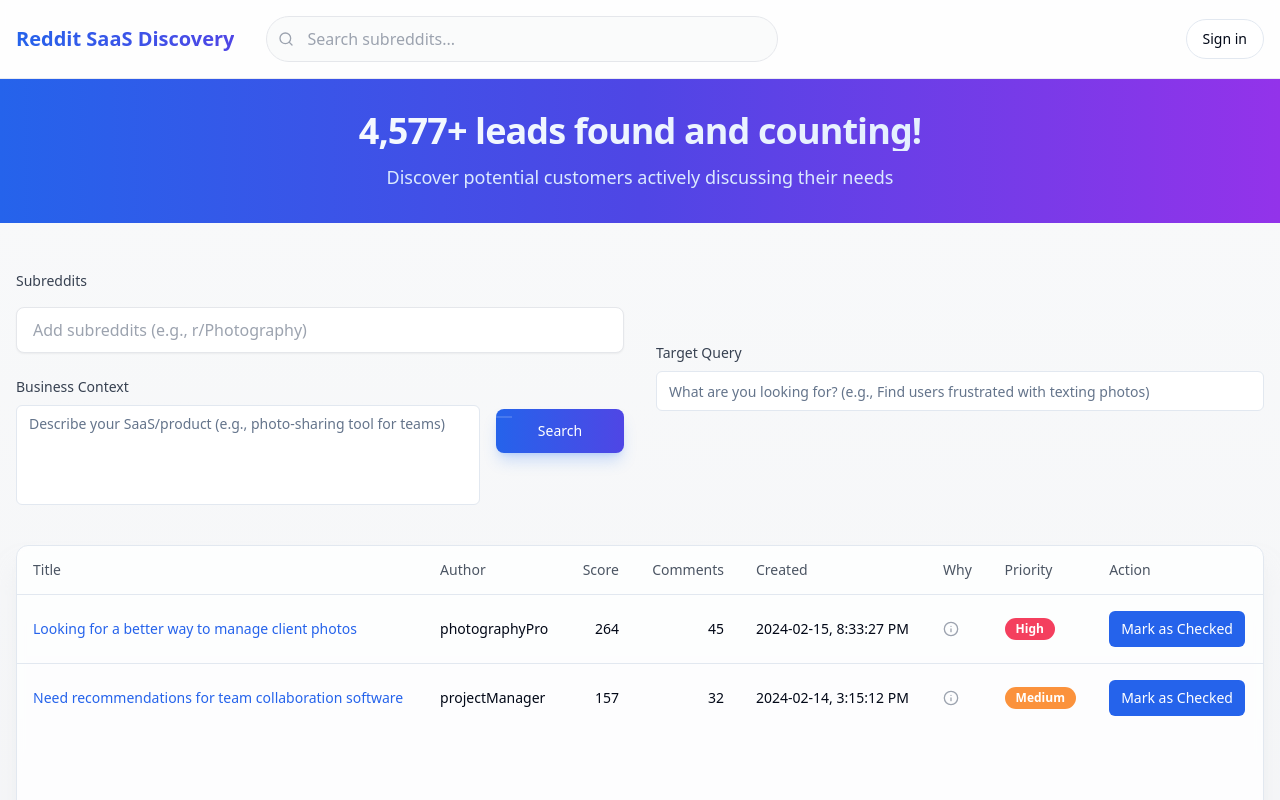
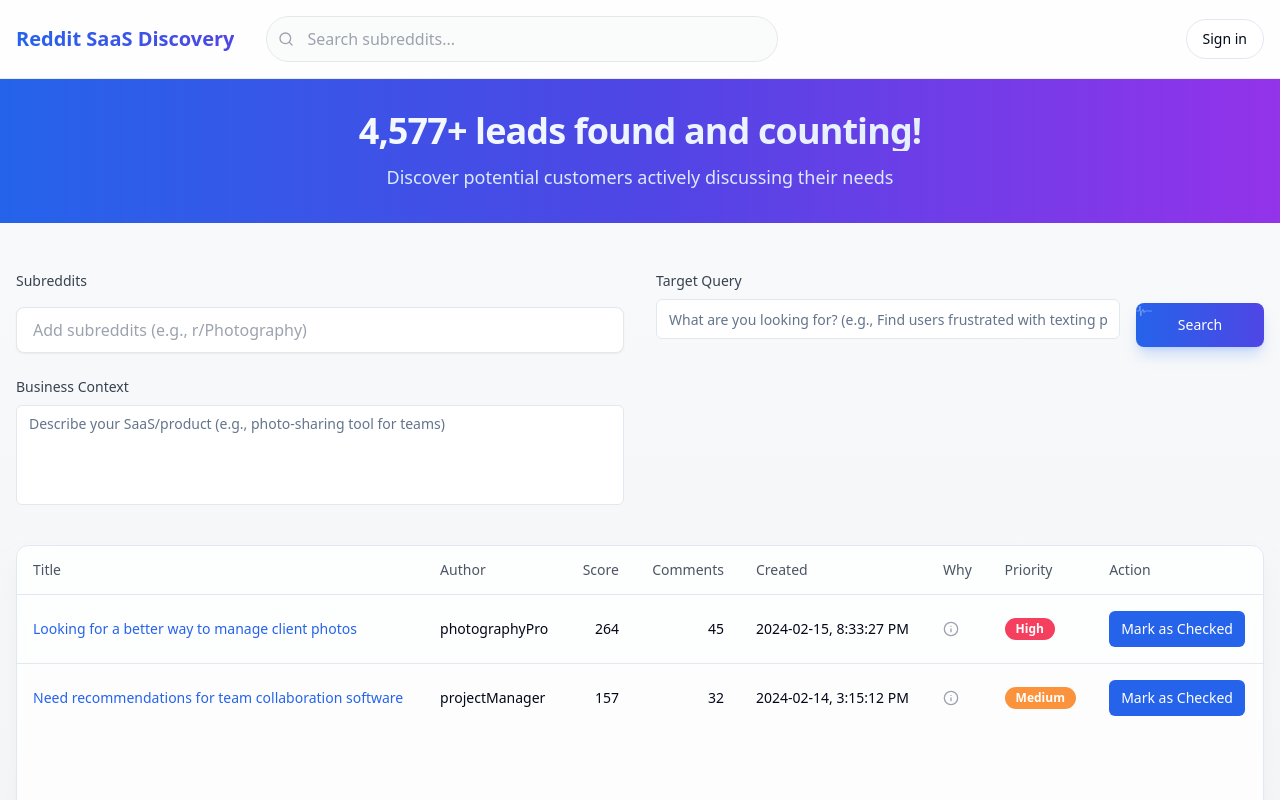
Before and after one commit to r0ckL3E/reddit-saas-discovery-40, a React (Vite) app: page / in a window 1280 px wide. Shown: the top 800 px of the page. Built offline with nearby package versions, Linux system fonts and the light colour scheme.

Commit message:
Revert recent changes
This commit reverts the changes made in the previous two commits, restoring the codebase to its state before those modifications.

```diff
--- a/src/components/input/SearchButton.tsx
+++ b/src/components/input/SearchButton.tsx
@@ -23,25 +23,15 @@ export const SearchButton = () => {
         preserveAspectRatio="none"
       >
         <path
-          d="M 0,50 L 100,50"
-          fill="none"
-          stroke="rgba(255,255,255,0.3)"
-          strokeWidth="1"
-          vectorEffect="non-scaling-stroke"
-          className={`transition-all duration-300 ${
-            !isAnimating ? "" : "hidden"
-          }`}
-        />
-        <path
-          d="M 0,50 L 30,50 L 35,50 L 37,20 L 40,80 L 43,50 L 45,50 L 50,50 L 55,50 L 60,50 L 65,50 L 70,50 L 100,50"
+          d="M 0,50 L 20,50 L 25,20 L 30,80 L 35,50 L 40,50 L 45,40 L 50,60 L 55,50 L 60,50 L 65,50 L 70,50 L 75,50 L 80,50 L 100,50"
           fill="none"
           stroke="rgba(255,255,255,0.3)"
           strokeWidth="1"
           vectorEffect="non-scaling-stroke"
           className={`transition-all duration-300 ${
             isAnimating
-              ? "animate-[heartbeat_2s_ease-in-out]"
-              : "hidden"
+              ? "animate-[heartbeat_1s_ease-in-out]"
+              : ""
           }`}
         />
       </svg>
--- a/src/pages/Index.tsx
+++ b/src/pages/Index.tsx
@@ -22,21 +22,21 @@ const Index = () => {
                 <span className="block text-sm font-medium text-gray-700 mb-2">Subreddits</span>
                 <SubredditInput />
               </label>
-              <div className="flex gap-4 items-start mt-[72px]">
+              <label className="block mt-[72px]">
+                <span className="block text-sm font-medium text-gray-700 mb-2">Business Context</span>
+                <BusinessContext />
+              </label>
+            </div>
+            <div className="space-y-6">
+              <div className="flex gap-4 items-start">
                 <div className="flex-1">
-                  <span className="block text-sm font-medium text-gray-700 mb-2">Business Context</span>
-                  <BusinessContext />
+                  <span className="block text-sm font-medium text-gray-700 mb-2">Target Query</span>
+                  <TargetQuery />
                 </div>
                 <div className="pt-8">
                   <SearchButton />
                 </div>
               </div>
-            </div>
-            <div className="space-y-6">
-              <label className="block mt-[72px]">
-                <span className="block text-sm font-medium text-gray-700 mb-2">Target Query</span>
-                <TargetQuery />
-              </label>
             </div>
           </div>
 
--- a/tailwind.config.ts
+++ b/tailwind.config.ts
@@ -83,11 +83,11 @@ export default {
         },
         heartbeat: {
           '0%': { transform: 'translateY(0)' },
-          '15%': { transform: 'translateY(0)' },
-          '20%': { transform: 'translateY(-25px)' },
-          '25%': { transform: 'translateY(15px)' },
-          '30%': { transform: 'translateY(-10px)' },
+          '20%': { transform: 'translateY(0)' },
+          '25%': { transform: 'translateY(-30px)' },
           '35%': { transform: 'translateY(0)' },
+          '40%': { transform: 'translateY(-15px)' },
+          '45%': { transform: 'translateY(0)' },
           '100%': { transform: 'translateY(0)' },
         },
       },
@@ -96,7 +96,7 @@ export default {
         "accordion-up": "accordion-up 0.2s ease-out",
         "fade-in": "fade-in 0.3s ease-out",
         shimmer: "shimmer 2s infinite",
-        heartbeat: 'heartbeat 2s ease-in-out',
+        heartbeat: 'heartbeat 1s ease-in-out',
       },
     },
   },
```
